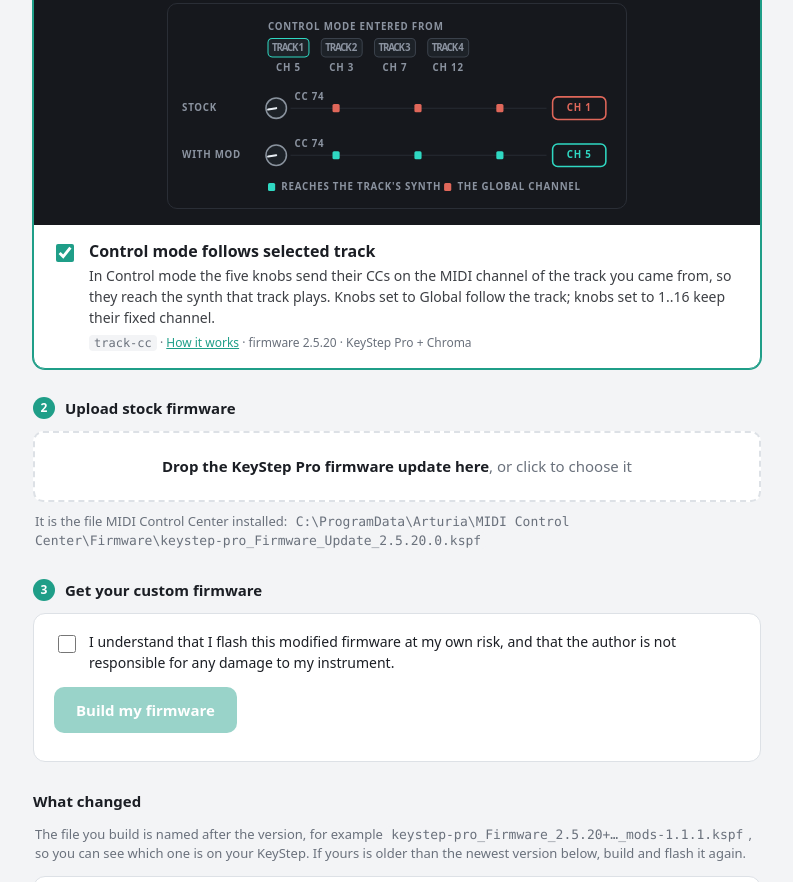
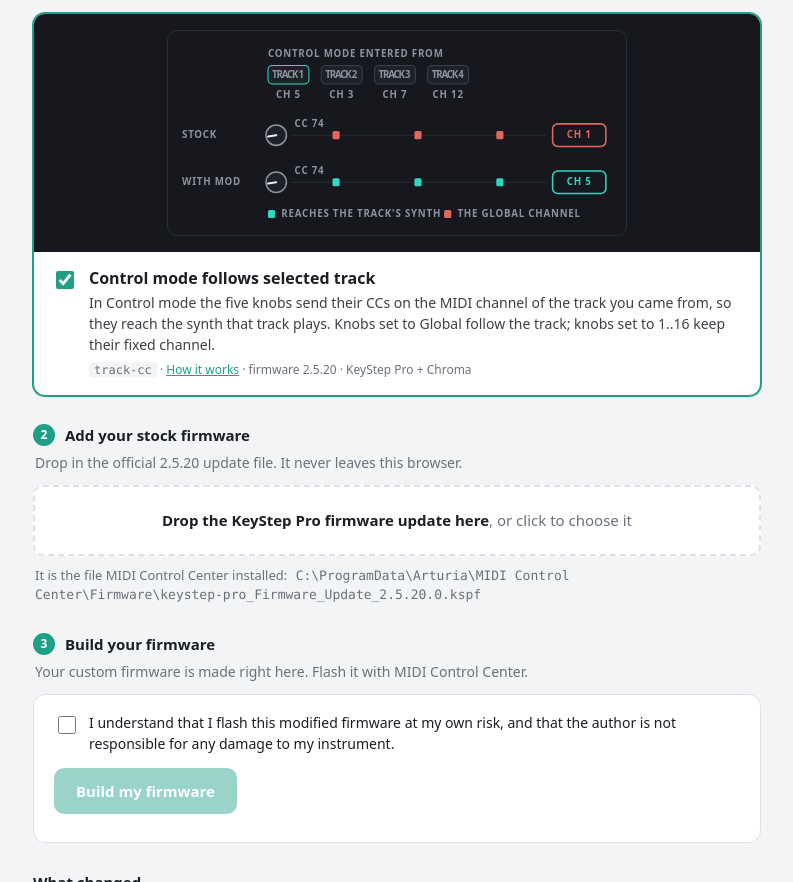
Before and after one commit to yonie/keystep-mods, a plain HTML site: page web/index.html in a window 1280 px wide. Shown: the part 1176-2058 px from the top of the page, without its empty margins (243-1036 px from the left). Drawn offline with Linux system fonts and the light colour scheme.

Commit message:
page: steps Pick your mods / Add your stock firmware / Build your firmware, each with a line saying what happens

```diff
--- a/web/index.html
+++ b/web/index.html
@@ -99,6 +99,7 @@
   #drop b { color: var(--ink); }
   code { font: 13px ui-monospace, Consolas, monospace; background: var(--bg); padding: 1px 5px; border-radius: 4px;
          overflow-wrap: anywhere; }
+  .lead { color: var(--muted); font-size: 14px; margin: -6px 2px 12px; }
   .hint { color: var(--muted); font-size: 13px; margin: 10px 2px 0; }
   .status { margin-top: 10px; font-weight: 500; }
   .risk { border: 1px solid var(--bad); border-left-width: 5px; border-radius: 8px; padding: 12px 16px; margin: 0 0 28px;
@@ -151,11 +152,13 @@
 
   <section>
     <h2><span class="n">1</span>Pick your mods</h2>
+    <p class="lead">Tick the mods you want. You can combine them.</p>
     <div id="mods"></div>
   </section>
 
   <section>
-    <h2><span class="n">2</span>Upload stock firmware</h2>
+    <h2><span class="n">2</span>Add your stock firmware</h2>
+    <p class="lead">Drop in the official 2.5.20 update file. It never leaves this browser.</p>
     <div id="drop" tabindex="0"><b>Drop the KeyStep Pro firmware update here</b>, or click to choose it
       <input id="file" type="file" accept=".kspf" hidden></div>
     <p class="hint">It is the file MIDI Control Center installed:
@@ -164,7 +167,8 @@
   </section>
 
   <section>
-    <h2><span class="n">3</span>Get your custom firmware</h2>
+    <h2><span class="n">3</span>Build your firmware</h2>
+    <p class="lead">Your custom firmware is made right here. Flash it with MIDI Control Center.</p>
     <div class="box">
       <label class="agree"><input type="checkbox" id="agree"> I understand that I flash this modified firmware at my own
         risk, and that the author is not responsible for any damage to my instrument.</label>
```
